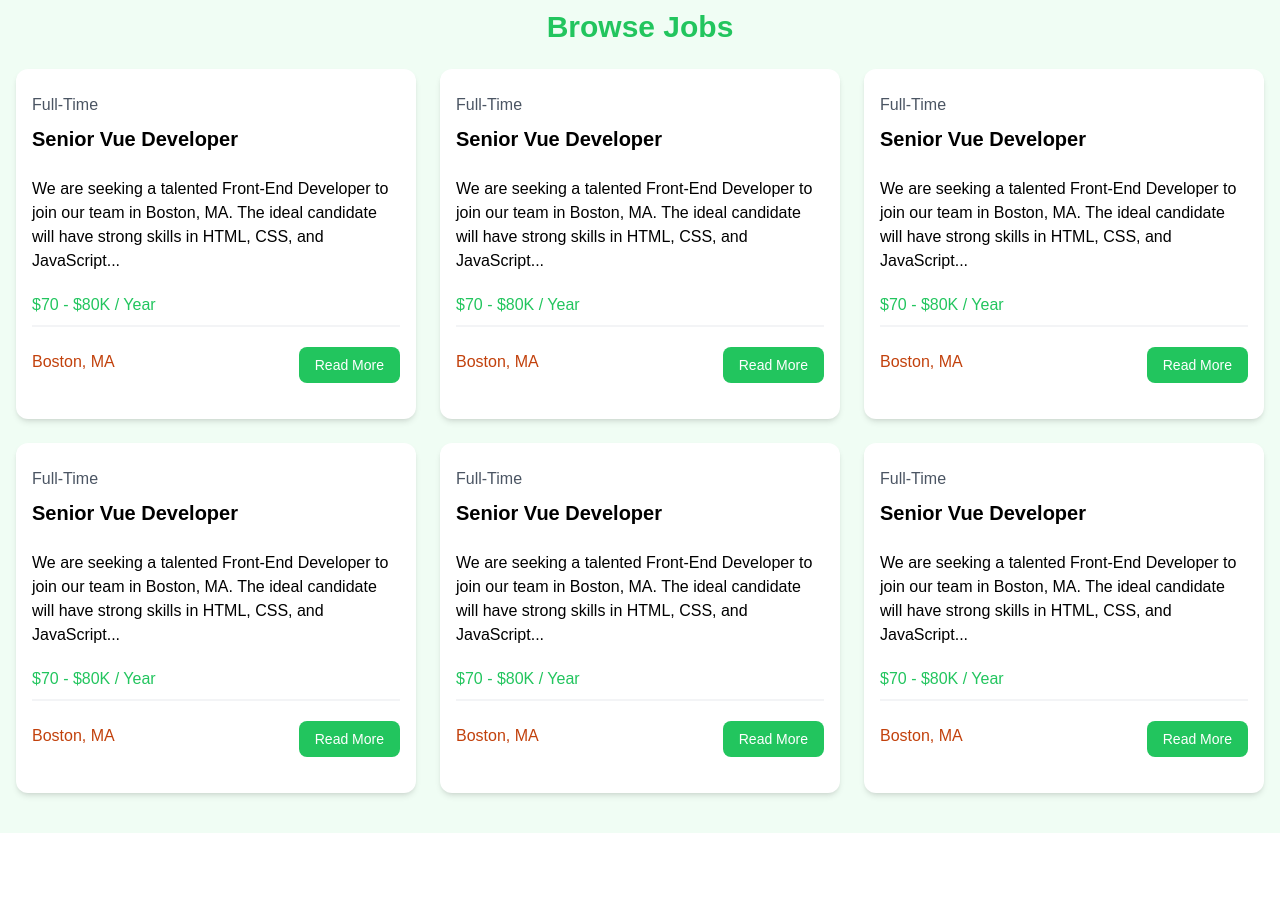
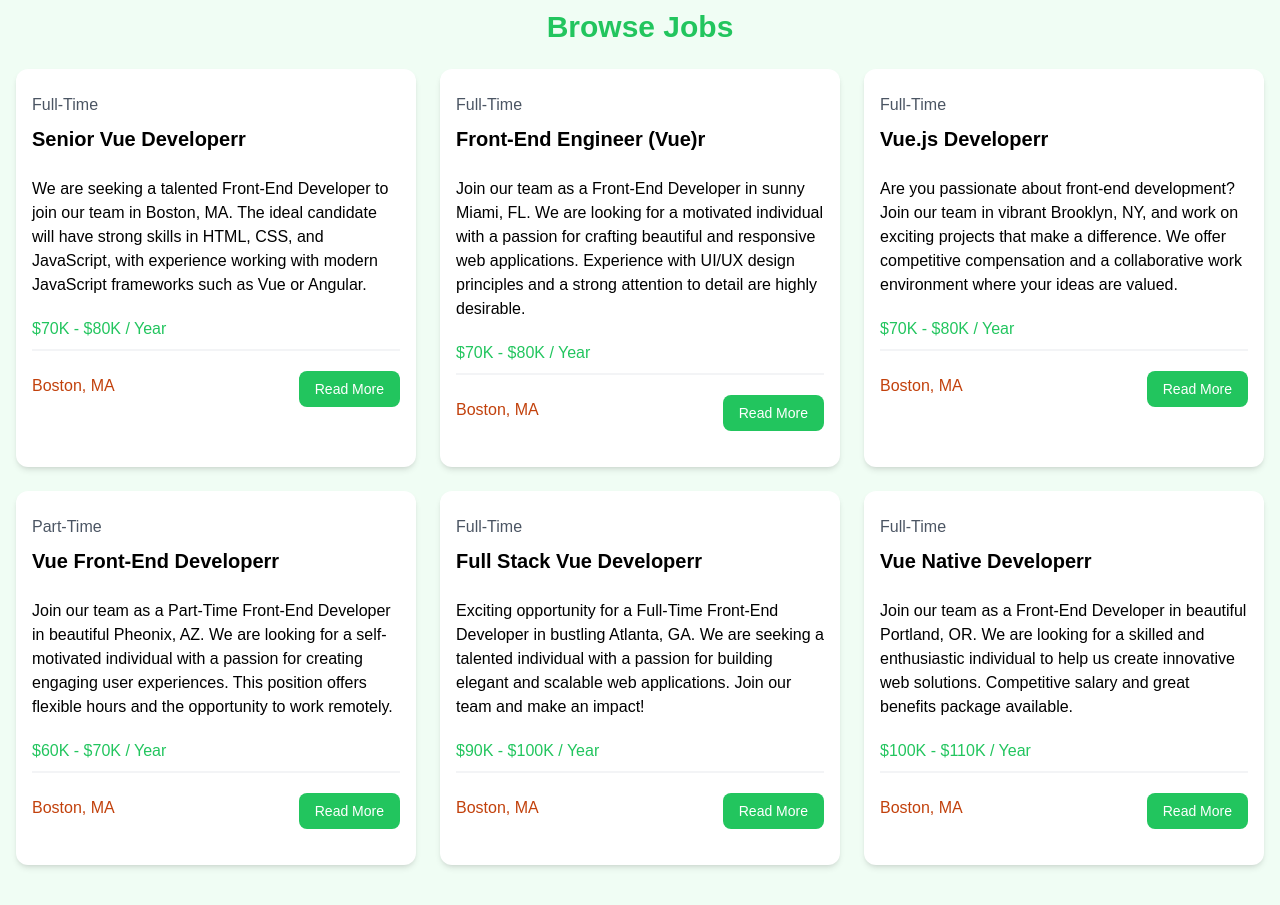
Before and after one commit to Ollatomiwa/Vue-Jobs, a Vue app in the folder joblisting/: page / in a window 1280 px wide. Shown: the part 640-1545 px from the top of the page. Before the commit the page ends 1473 px from the top, so only its background shows below. Built offline with nearby package versions, Linux system fonts and the light colour scheme.

Commit message:
jobs list added

```diff
--- a/joblisting/src/components/Joblisting.vue
+++ b/joblisting/src/components/Joblisting.vue
@@ -1,5 +1,11 @@
 <script setup>
+import { defineProps } from 'vue';
 
+defineProps ({
+    job : {
+        type: Object
+    }
+})
 
 </script>
 
@@ -8,17 +14,15 @@
      <div class="bg-white rounded-xl shadow-md relative">
             <div class="p-4">
               <div class="mb-6">
-                <div class="text-gray-600 my-2">Full-Time</div>
-                <h3 class="text-xl font-bold">Senior Vue Developer</h3>
+                <div class="text-gray-600 my-2">{{job.type}}</div>
+                <h3 class="text-xl font-bold">{{job.title}}r</h3>
               </div>
 
               <div class="mb-5">
-                We are seeking a talented Front-End Developer to join our team
-                in Boston, MA. The ideal candidate will have strong skills in
-                HTML, CSS, and JavaScript...
+               {{job.description}}
               </div>
 
-              <h3 class="text-green-500 mb-2">$70 - $80K / Year</h3>
+              <h3 class="text-green-500 mb-2">{{job.salary}} / Year</h3>
 
               <div class="border border-gray-100 mb-5"></div>
 
```
